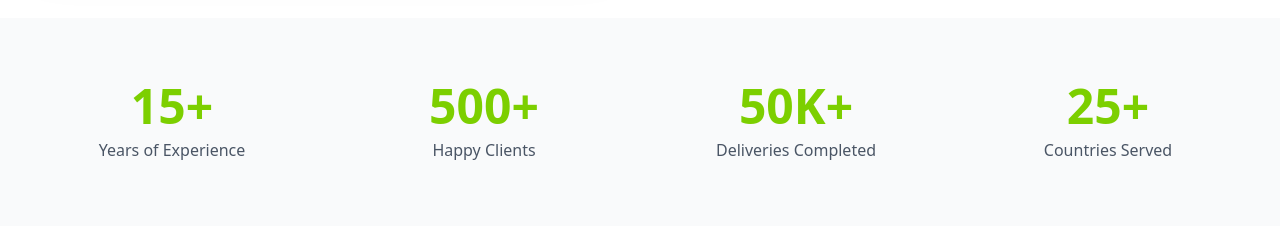
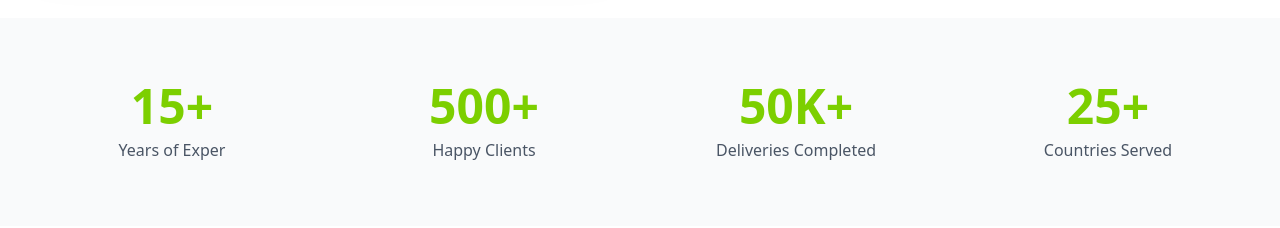
Before and after one commit to Hdhenge/viyomtranslogistics, a React (Vite) app: page /about in a window 1280 px wide. Shown: the part 1080-1308 px from the top of the page. Built offline with nearby package versions, Linux system fonts and the light colour scheme.

Commit message:
refactor: change about us content

```diff
--- a/src/pages/About.jsx
+++ b/src/pages/About.jsx
@@ -2,7 +2,7 @@ import React from 'react';
 
 const AboutUs = () => {
   const stats = [
-    { value: "15+", label: "Years of Experience" },
+    { value: "15+", label: "Years of Exper" },
     { value: "500+", label: "Happy Clients" },
     { value: "50K+", label: "Deliveries Completed" },
     { value: "25+", label: "Countries Served" }
```
